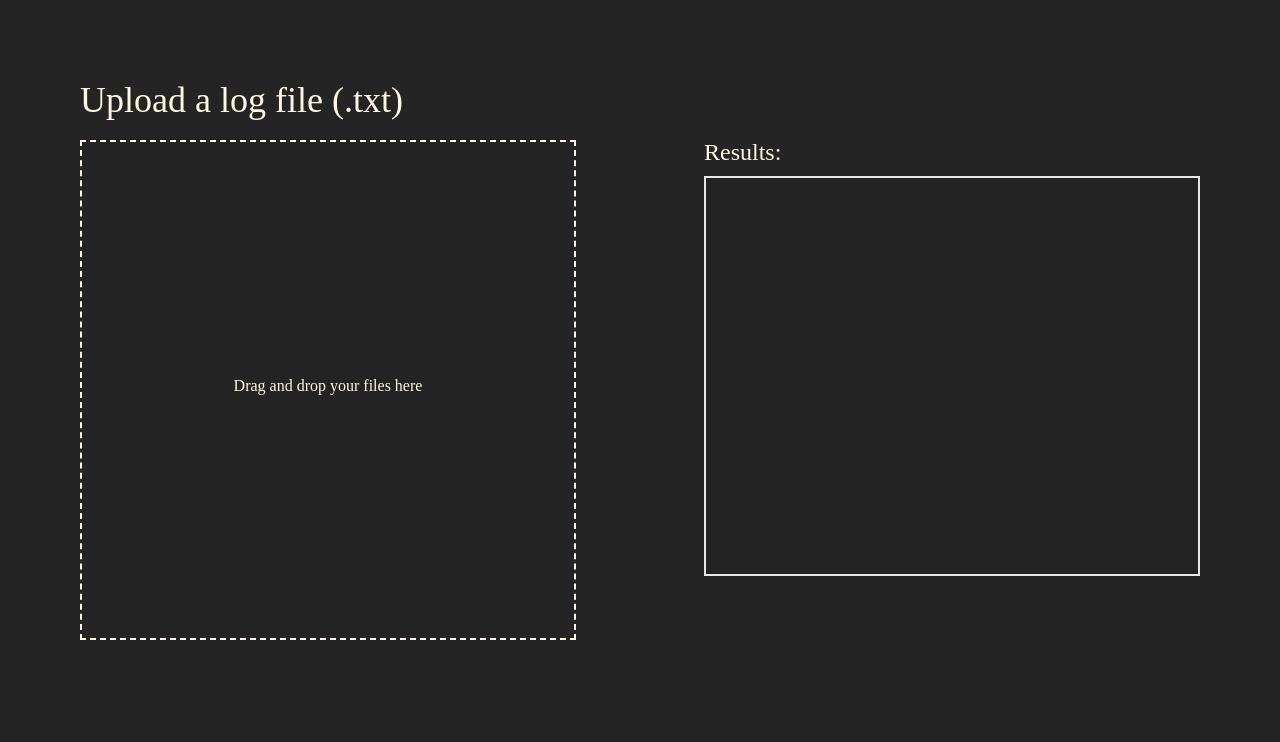
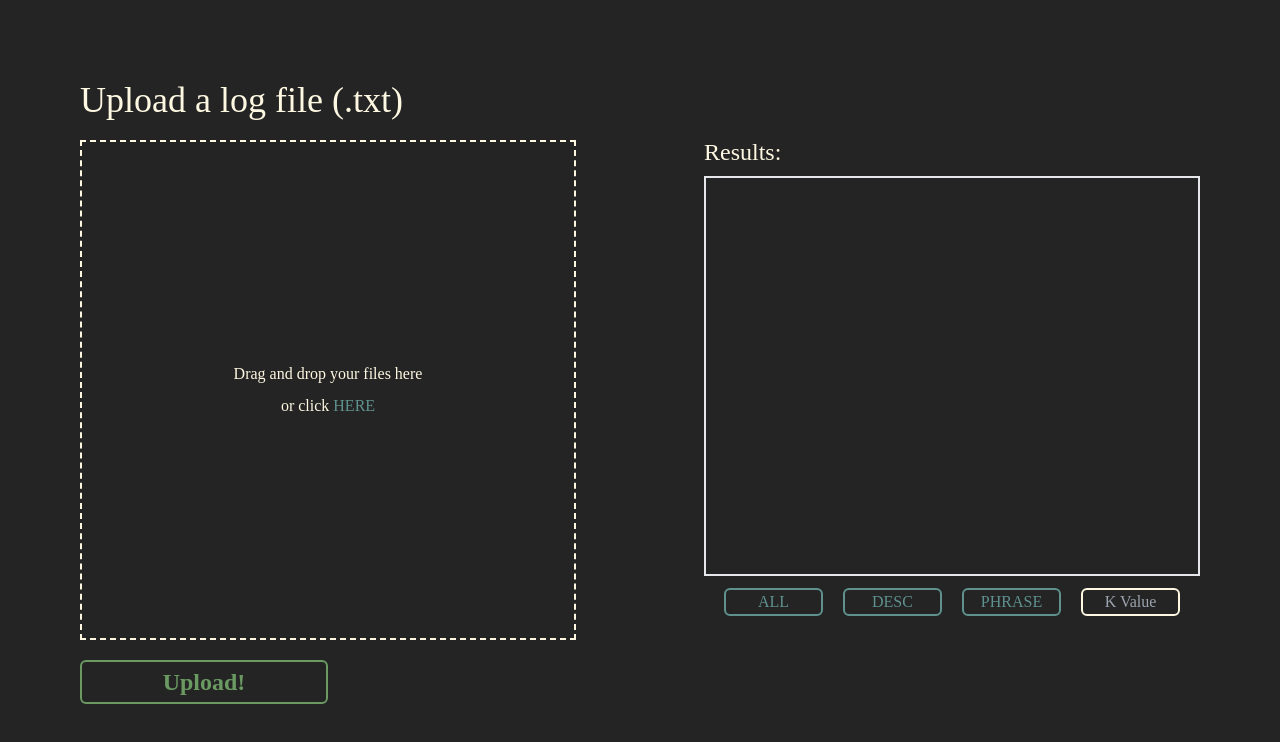
Before and after one commit to DoughnutsNCookies/Interview-KidyDult, a Next.js app in the folder interview-kidydult/frontend/: page / in a window 1280 px wide. Shown: the top 742 px of the page. Built offline with nearby package versions, Linux system fonts and the light colour scheme.

Commit message:
Feat: Frontend got buttons to choose settings

```diff
--- a/interview-kidydult/frontend/src/pages/index.tsx
+++ b/interview-kidydult/frontend/src/pages/index.tsx
@@ -1,17 +1,50 @@
-import { useEffect, useState } from "react";
+import { useState } from "react";
 
 function Home() {
+  const [type, setType] = useState<string>("ALL");
+  const [order, setOrder] = useState<string>("DESC");
+  const [find, setFind] = useState<string>("PHRASE");
+
   return (
     <main className=" font-jbmono p-20">
       <div className=" flex flex-row text-highlight justify-between gap-x-32">
         <div className=" w-1/2">
           <h1 className="text-4xl pb-5">Upload a log file (.txt)</h1>
           <FileDropZone />
+          <button className=" text-accGreen text-2xl font-bold border-2 border-accGreen w-1/2 my-5 px-2 py-1 rounded-md hover:bg-accGreen hover:text-white transition-all">
+            Upload!
+          </button>
         </div>
 
         <div className=" w-1/2 pt-14">
           <h1 className="text-2xl pb-2">Results:</h1>
           <AnswerBox />
+          <div className=" flex flex-row justify-evenly pt-3">
+            <button
+              className={`border-2 ${type === "ALL" ? "border-accCyan text-accCyan" : "border-accYellow text-accYellow"} rounded-md w-1/5 transition-all`}
+              onClick={() => setType(type === "ALL" ? "PER" : "ALL")}
+            >
+              {type}
+            </button>
+            <button
+              className={`border-2 ${order === "DESC" ? "border-accCyan text-accCyan" : "border-accYellow text-accYellow"} rounded-md w-1/5 transition-all`}
+              onClick={() => setOrder(order === "DESC" ? "ASC" : "DESC")
+            }
+            >
+              {order}
+            </button>
+            <button
+              className={`border-2 ${find === "PHRASE" ? "border-accCyan text-accCyan" : "border-accYellow text-accYellow"} rounded-md w-1/5 transition-all`}
+              onClick={() => setFind(find === "PHRASE" ? "WORD" : "PHRASE")}
+            >
+              {find}
+            </button>
+            <input
+              type="number"
+              placeholder="K Value"
+              className=" w-1/5 bg-transparent rounded-md border-2 border-highlight text-center number-input focus:outline-none"
+            />
+          </div>
         </div>
       </div>
     </main>
@@ -95,6 +128,9 @@ const FileDropZone = () => {
           ? "Drag and drop your files here"
           : "You can still drop more!"}
       </p>
+      {droppedFiles.length === 0 ? <p>
+        or click <input type="file" id="fileInput" className="hidden"/><label htmlFor="fileInput" className="cursor-pointer text-accCyan hover:underline">HERE</label>
+      </p> : <></>}
       {droppedFiles.length > 0 && (
         <>
           <hr />
--- a/interview-kidydult/frontend/src/styles/globals.css
+++ b/interview-kidydult/frontend/src/styles/globals.css
@@ -1,6 +1,8 @@
 @tailwind base;
 @tailwind components;
 @tailwind utilities;
+@import url('https://fonts.googleapis.com/css2?family=Bungee&&family=JetBrains+Mono:ital,wght@0,100;0,200;0,300;0,400;0,500;0,600;0,700;0,800;1,100;1,200;1,300;1,400;1,500;1,600;1,700;1,800&display=swap');
+
 
 :root {
   --foreground-rgb: 0, 0, 0;
@@ -36,3 +38,13 @@ body {
   color: rgb(var(--foreground-rgb));
   background: rgb(var(--dimmer-shadow));
 }
+
+.number-input::-webkit-inner-spin-button,
+.number-input::-webkit-outer-spin-button {
+  -webkit-appearance: none;
+  margin: 0;
+}
+
+.number-input {
+  -moz-appearance: textfield; /* Firefox */
+}
```
